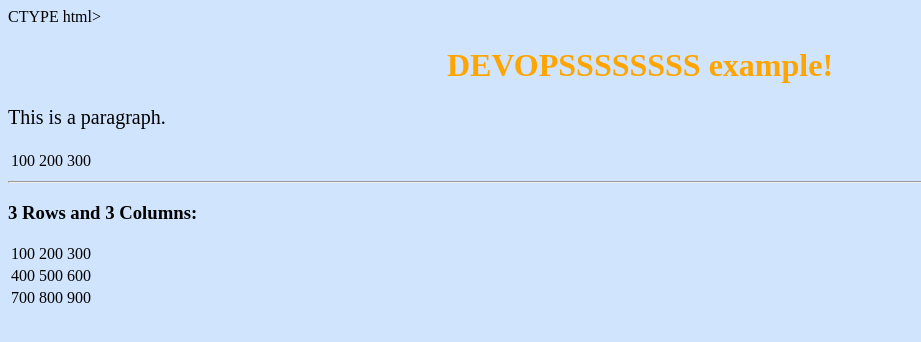
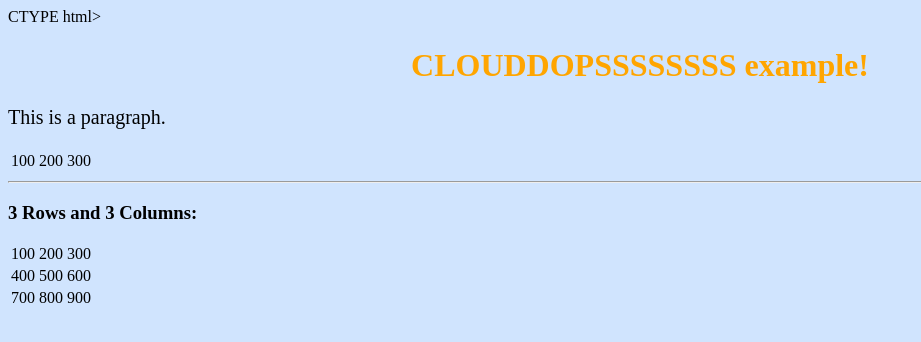
Before and after one commit to rsthakur83/Tutorial, a plain HTML site: page index.html in a window 1280 px wide. Shown: the whole page, without its empty margins (0-921 px from the left). Drawn offline with Linux system fonts and the light colour scheme.

Commit message:
first commit1

```diff
--- a/index.html
+++ b/index.html
@@ -11,7 +11,7 @@ CTYPE html>
 					<style>body{background-color:#d0e4fe;}h1{color:orange;text-align:center;}p{font-family:"Times New Roman";font-size:20px;}</style>
 				</head>
 				<body>
-					<h1>DEVOPSSSSSSSS example!</h1>
+					<h1>CLOUDDOPSSSSSSSS example!</h1>
 					<p>This is a paragraph.</p>
 					<table>
 						<tr>
```
